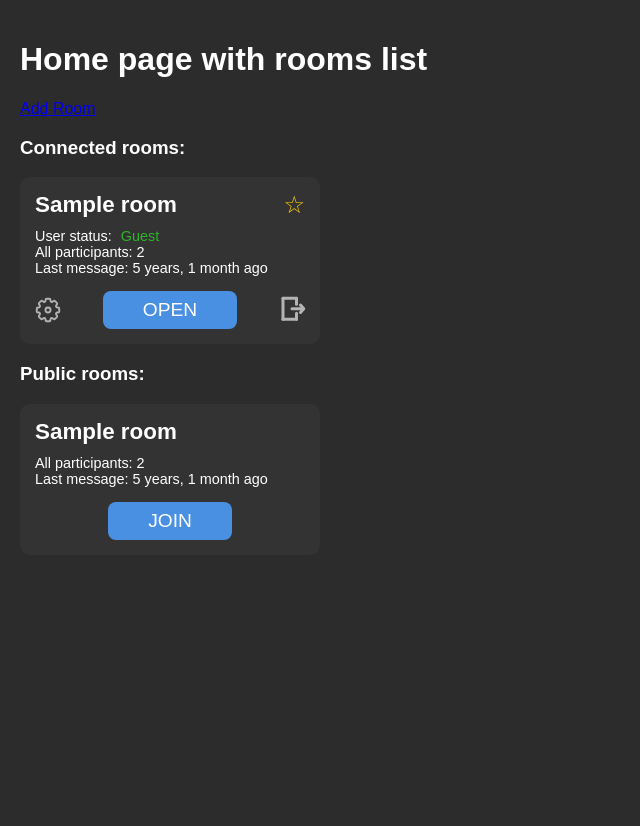
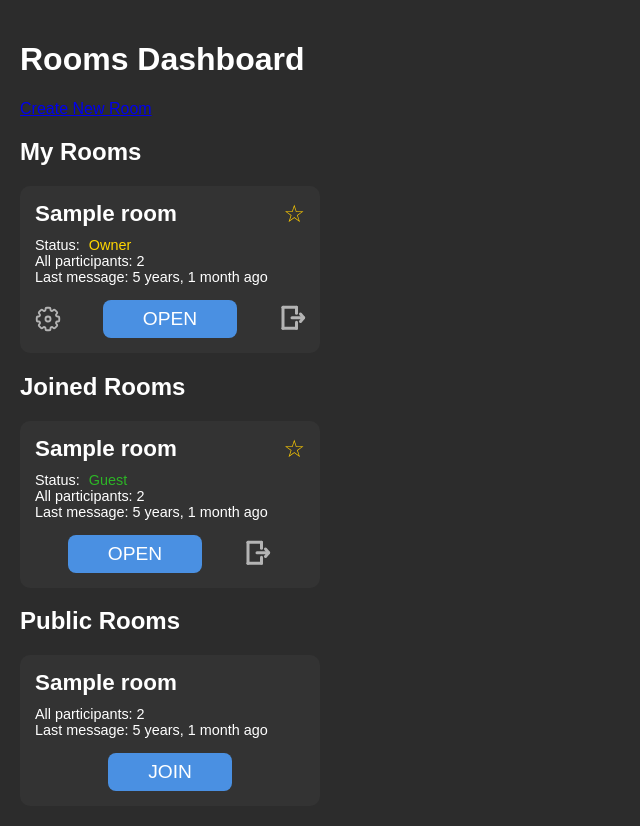
Before and after one commit to SwieciloM/Wassup, a Django app: template chat/templates/chat/room_list.html in a window 1280 px wide. Shown: the part 68-894 px from the top of the page, without its empty margins (0-640 px from the left). Before the commit the page ends 608 px from the top, so only its background shows below. Run offline with Django 3.2, Linux system fonts and the light colour scheme; the template is opened without the code that fills it: most values are stand-ins (such as "Sample title", 1, 10 or a date in 2020); some web fonts are replaced.

Commit message:
Rooms splited in 3 categories: my, joined, public

```diff
--- a/chat/templates/chat/room_detail.html
+++ b/chat/templates/chat/room_detail.html
@@ -29,7 +29,6 @@
       {% ifchanged message.created_at|date:"d.m.Y" %}
       <div class="date-separator">{{ message.created_at|date:"d.m.Y" }}</div>
       {% endifchanged %}
-
 
       <div class="chat-message {% if message.sender == request.user %}sent{% else %}received{% endif %}">
         <!-- Header: contains username and timestamp -->
--- a/chat/templates/chat/room_list.html
+++ b/chat/templates/chat/room_list.html
@@ -1,13 +1,16 @@
 {% extends 'base.html' %}
 
 {% block main_content %}
-<h1>Home page with rooms list</h1>
-<a href="{% url 'room-create' %}">Add Room</a>
+<div class="rooms-header">
+  <h1>Rooms Dashboard</h1>
+  <a href="{% url 'room-create' %}" class="btn-add-room">Create New Room</a>
+</div>
 
-<h3>Connected rooms:</h3>
-{% if connected_rooms %}
+<!-- My Rooms Section -->
+<h2>My Rooms</h2>
+{% if my_rooms %}
   <div class="room-grid">
-    {% for room in connected_rooms %}
+    {% for room in my_rooms %}
       <div class="room-card">
         <div class="room-header">
           <h2 class="room-name">{{ room.name }}</h2>
@@ -23,14 +26,8 @@
           </form>
         </div>
         <div class="room-info">
-          <span class="user-status">
-            User status:
-          </span>
-          {% if request.user == room.owner %}
-            <span class="owner-tag">Owner</span>
-          {% else %}
-            <span class="guest-tag">Guest</span>
-          {% endif %}
+          <span class="user-status">Status:</span>
+          <span class="owner-tag">Owner</span>
           <div class="participants-count">
             All participants: {{ room.guests.all|length|add:"1" }}
           </div>
@@ -70,10 +67,64 @@
     {% endfor %}
   </div>
 {% else %}
-  <h3>No connected rooms</h3>
+  <p>You haven't created any rooms yet.</p>
 {% endif %}
 
-<h3>Public rooms:</h3>
+<!-- Joined Rooms Section -->
+<h2>Joined Rooms</h2>
+{% if joined_rooms %}
+  <div class="room-grid">
+    {% for room in joined_rooms %}
+      <div class="room-card">
+        <div class="room-header">
+          <h2 class="room-name">{{ room.name }}</h2>
+          <form method="POST" action="{% url 'room-toggle-favourite' room.id %}" class="fav-toggle-form">
+            {% csrf_token %}
+            <input type="checkbox"
+                   id="fav-toggle-{{ room.id }}"
+                   name="toggle"
+                   onChange="this.form.submit()"
+                   {% if room.is_favourite %} checked {% endif %}
+                   style="display: none;">
+            <label for="fav-toggle-{{ room.id }}" class="fav-toggle-label"></label>
+          </form>
+        </div>
+        <div class="room-info">
+          <span class="user-status">Status:</span>
+          <span class="guest-tag">Guest</span>
+          <div class="participants-count">
+            All participants: {{ room.guests.all|length|add:"1" }}
+          </div>
+          <div class="last-message-info">
+            {% if room.last_message_datetime %}
+              Last message: {{ room.last_message_datetime|timesince }} ago
+            {% else %}
+              No messages yet
+            {% endif %}
+          </div>
+        </div>
+        <div class="room-actions">
+          <div class="center-actions">
+            <a href="{% url 'room' room.id %}" class="enter-room-button">OPEN</a>
+          </div>
+          <div class="right-actions">
+            <form method="POST" action="{% url 'room-leave' room.id %}" class="leave-form" style="display:inline;">
+              {% csrf_token %}
+              <button type="submit" class="icon-button leave-icon">
+                {% include "chat/icons/leave.svg" %}
+              </button>
+            </form>
+          </div>
+        </div>
+      </div>
+    {% endfor %}
+  </div>
+{% else %}
+  <p>You haven't joined any rooms yet.</p>
+{% endif %}
+
+<!-- Public Rooms Section -->
+<h2>Public Rooms</h2>
 {% if public_rooms %}
   <div class="room-grid">
     {% for room in public_rooms %}
@@ -82,9 +133,9 @@
           <h2 class="room-name">{{ room.name }}</h2>
         </div>
         <div class="room-info">
-          <span class="participants-count">
+          <div class="participants-count">
             All participants: {{ room.guests.all|length|add:"1" }}
-          </span>
+          </div>
           <div class="last-message-info">
             {% if room.last_message_datetime %}
               Last message: {{ room.last_message_datetime|timesince }} ago
@@ -105,6 +156,6 @@
     {% endfor %}
   </div>
 {% else %}
-  <h3>No public rooms</h3>
+  <p>No public rooms available.</p>
 {% endif %}
 {% endblock %}
```
Also changed, not shown: chat/views.py (+34 -17 lines).
